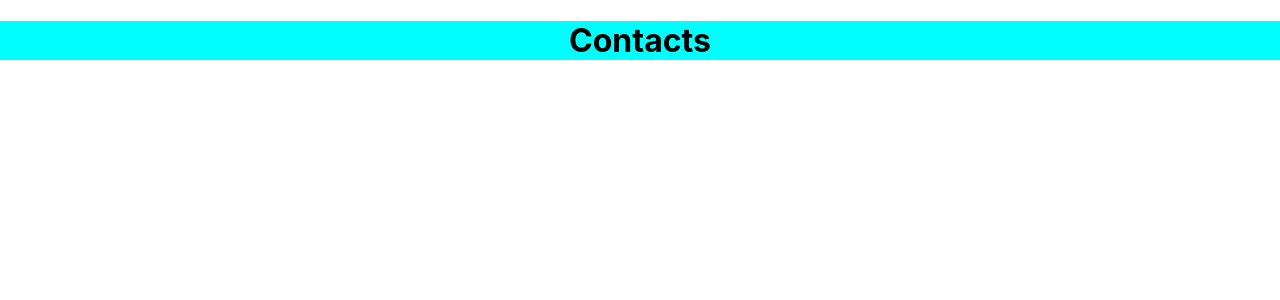
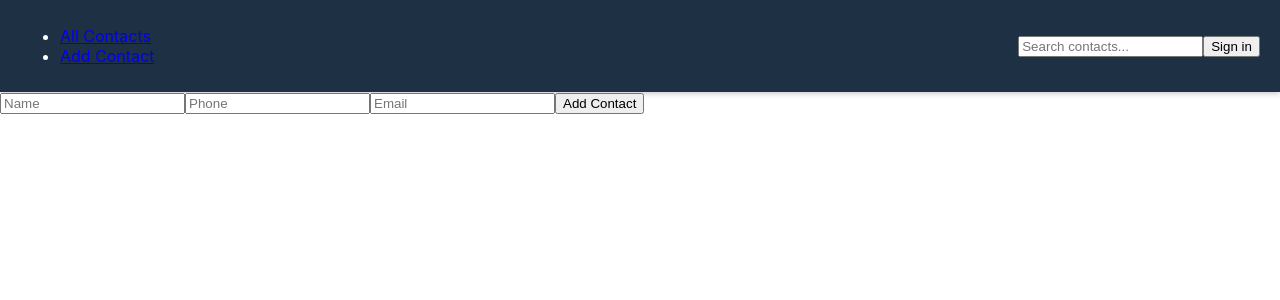
Before and after one commit to MithunM20/CONTACTapp_MERN, a React (Create React App) app in the folder frontend/: page /addContact in a window 1280 px wide. Before the commit this address had no page. Shown: the top 300 px of the page. Built offline with nearby package versions, Linux system fonts and the light colour scheme.

Commit message:
navbar added and contact adding form constructed

```diff
--- a/frontend/src/App.css
+++ b/frontend/src/App.css
@@ -1,8 +1,6 @@
-.App {
+/* .App {
   text-align: center;
-
-}
-.container{
+  align-items: center;
   background-color: aqua;
-
-}
+  height: 100%;
+} */
--- a/frontend/src/App.js
+++ b/frontend/src/App.js
@@ -3,18 +3,21 @@ import React from 'react';
 import { BrowserRouter as Router,Routes,Route } from 'react-router-dom';
 import ContactDashboard from './components/ContactDashboard';
 import ContactDetails from './components/ContactDetails';
-
+import ContactForm from './components/ContactForm';
+// import Navbar from './components/NavBar';
 
 function App() {
   return (
     <div className='container'>
       <Router>
       <div className='App'>
-          <h1>Contacts</h1>
+
           <Routes>
             <Route path='/' element={<ContactDashboard/>}/>
-            <Route path='/contacts/:id' element={<ContactDetails/>}/>
+            <Route path='/addContact' element={<ContactForm/>}/>
+            {/* <Route path='/contacts/:id' element={<ContactDetails/>}/> */}
           </Routes>
+
       </div>
      </Router>
     </div>
--- a/frontend/src/ContactList.css
+++ b/frontend/src/ContactList.css
@@ -1,12 +1,22 @@
+
 
 .contact-card{
+    /* position: absolute; */
     border: 2px solid black;
     padding: 15px;
-    margin: 10px 100px;
+    margin: 15px auto;
     border-radius: 8px;
     background-color: #f9f9f9;
+    width:500px;
+    text-align: left;
 }
 
 .contact-card h2{
     color: #333;
 }
+
+.buttons{
+    /* position: absolute; */
+    bottom: 10px;
+    right: 10px;
+}
--- /dev/null
+++ b/frontend/src/Navbar.css
@@ -0,0 +1,9 @@
+.navbar{
+    display: flex;
+    justify-content: space-between;
+    align-items: center;
+    background-color: #1e3043;
+    padding: 10px 20px;
+    color: white;
+    box-shadow: 0 2px 5px rgba(0,0,0,0.2);
+}
--- a/frontend/src/components/ContactDashboard.jsx
+++ b/frontend/src/components/ContactDashboard.jsx
@@ -1,14 +1,22 @@
 import React,{useState,useEffect} from 'react'
 import axios from 'axios'
 import ContactList from './ContactList';
-
+import ContactForm from './ContactForm';
+import Navbar from './NavBar';
 
 const ContactDashboard = () => {
     const[contacts,setContacts]=useState([]);
+    const [menu, setMenu] = useState("all-contacts");
+    const [searchTerm, setSearchTerm] = useState("");
+
+    const filteredContacts = contacts.filter((contact) =>
+      contact.name.toLowerCase().includes(searchTerm.toLowerCase())
+    );
 
     useEffect(()=>{
         fetchContacts();
     },[]);
+
 
     const fetchContacts=async()=>{
         try {
@@ -19,12 +27,32 @@ const ContactDashboard = () => {
         }
     };
 
+    const addContact=async(contact)=>{
+      try {
+        const response=await axios.post('http://localhost:4000/api/contacts',contact);
+        setContacts([...contacts,response.data]);
+      } catch (error) {
+        console.error('Error adding contact',error);
+      }
+    };
+
+    const deleteContact = async (id) => {
+      try {
+        await axios.delete(`http://localhost:5000/api/contacts/${id}`);
+        setContacts(contacts.filter((c) => c._id !== id));
+      } catch (error) {
+        console.error("Error deleting contact:", error);
+      }
+    };
+
   return (
     <div>
       <div>
-        <ContactList
-            contacts={contacts}
-        />
+        <Navbar setMenu={setMenu} setSearchTerm={setSearchTerm}/>
+        <h1>All Contacts</h1>
+        {menu === "all-contacts" && <ContactList contacts={filteredContacts} deleteContact={deleteContact} />}
+        {menu === "add-contact" && <ContactForm addContact={addContact} />}
+
       </div>
     </div>
   )
--- a/frontend/src/components/ContactForm.jsx
+++ b/frontend/src/components/ContactForm.jsx
@@ -0,0 +1,32 @@
+import React,{useState} from 'react'
+import Navbar from './NavBar';
+
+const ContactForm = ({addContact}) => {
+    const [name,setName]=useState('');
+    const [phone,setPhone]=useState('');
+    const [email,setEmail]=useState('');
+    const handleSubmit=(e)=>{
+        e.preventDefault();
+        addContact({name,phone,email});
+        setName('');
+        setPhone('');
+        setEmail('');
+    };
+
+    const [setMenu] = useState("all-contacts");
+    const [searchTerm, setSearchTerm] = useState("");
+  return (
+    <div>
+      <Navbar setMenu={setMenu} setSearchTerm={setSearchTerm}/>
+
+      <form onSubmit={handleSubmit}>
+        <input type="text" placeholder='Name'  value={name} onChange={(e)=>setName(e.target.value)} required/>
+        <input type="text" placeholder='Phone' value={phone} onChange={(e)=>setPhone(e.target.value)} required/>
+        <input type="text" placeholder='Email' value={email} onChange={(e)=>setEmail(e.target.value)} required/>
+        <button type='submit'>Add Contact</button>
+      </form>
+    </div>
+  )
+}
+
+export default ContactForm
--- a/frontend/src/components/ContactList.jsx
+++ b/frontend/src/components/ContactList.jsx
@@ -8,8 +8,12 @@ const ContactList = ({contacts,deleteContact}) => {
             {contacts.map((contact)=>(
             <div key={contact._id} className='contact-card'>
                 <h2>{contact.name}</h2>
+                <p>Phone:{contact.phone}</p>
+                <p>Email:{contact.email}</p>
                 <Link to={`/contacts/${contact._id}`}>Details</Link>
-
+                <div className='buttons'>
+                    <button onClick={()=>deleteContact(contact._id)}>Delete</button>
+                </div>
             </div>
         ))}
         </div>
--- /dev/null
+++ b/frontend/src/components/NavBar.jsx
@@ -0,0 +1,37 @@
+import React, { useState } from 'react'
+import '../Navbar.css'
+import {Link} from 'react-router-dom'
+// import { assets } from '../../assets/assets'
+
+const Navbar = ({setSearchTerm,setMenu}) => {
+    const [menu, setActiveMenu] = useState("all-contacts");
+
+    const handleMenuClick=(menuItem)=>{
+        setActiveMenu(menuItem);
+        setMenu(menuItem);
+    }
+
+    return (
+        <div className='navbar'>
+            <ul className="navbar-menu">
+        <li onClick={() => handleMenuClick("all-contacts")}className={menu === "all-contacts" ? "active" : ""}>
+        <Link to="/">All Contacts</Link>
+        </li>
+        <li onClick={() => handleMenuClick("add-contact")}className={menu === "add-contact" ? "active" : ""}>
+        <Link to="/addContact">Add Contact</Link>
+        </li>
+      </ul>
+      <div className="navbar-right">
+        <input
+          type="text"
+          placeholder="Search contacts..."
+          onChange={(e) => setSearchTerm(e.target.value)}
+          className="navbar-search-input"
+        />
+        <button>Sign in</button>
+      </div>
+    </div>
+    )
+}
+
+export default Navbar
```
